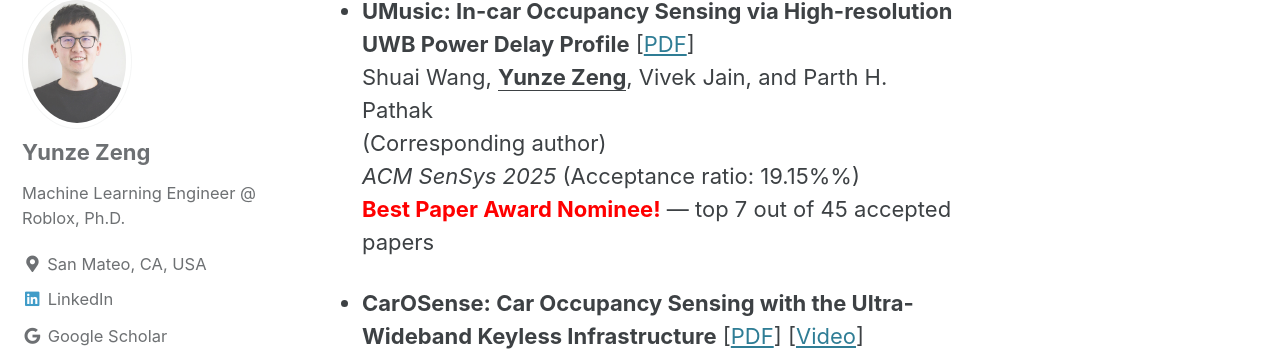
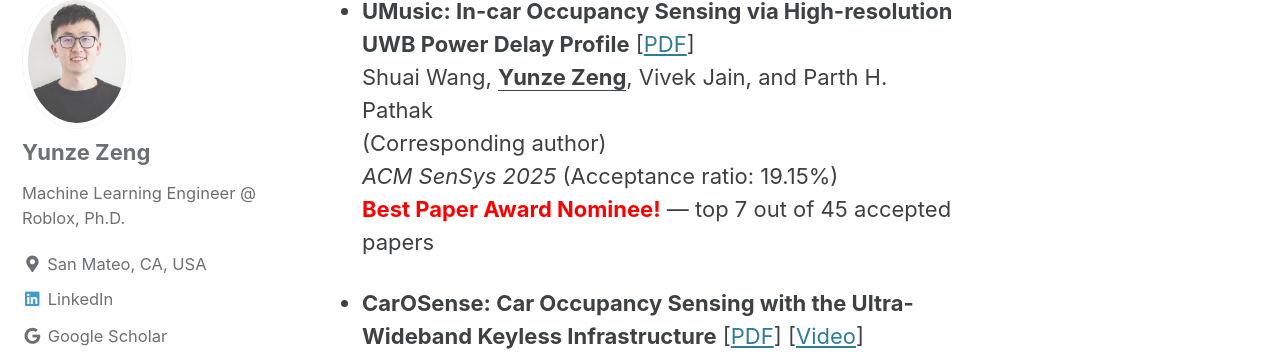
Before and after one commit to yunze/yunze.github.io, a Jekyll site: the page built from index.md, in a window 1280 px wide and 900 px high, scrolled down 1926 px. Shown: the part 97-453 px from the top of the window. Built offline with Jekyll 4.4.1, drawn with Linux system fonts in a browser that asks for light colours; cached includes are drawn as plain includes; some of the changed text lies outside the part shown.

Commit message:
Update index.md

```diff
--- a/index.md
+++ b/index.md
@@ -38,7 +38,7 @@ Multimodal ML, Generative AI, Applied ML Systems, Wireless Sensing
 - **UMusic: In-car Occupancy Sensing via High-resolution UWB Power Delay Profile** [[PDF](/assets/pdfs/UMusic_ACM_SenSys_2025.pdf)]\
 Shuai Wang, **<u>Yunze Zeng</u>**, Vivek Jain, and Parth H. Pathak\
 (Corresponding author)\
-*ACM SenSys 2025* (Acceptance ratio: 19.15%%)\
+*ACM SenSys 2025* (Acceptance ratio: 19.15%)\
 <span style="color:red">**Best Paper Award Nominee!**</span>  — top 7 out of 45 accepted papers
 
 - **CarOSense: Car Occupancy Sensing with the Ultra-Wideband Keyless Infrastructure** [[PDF](/assets/pdfs/CarOSense_ACM_IWMUT_2020.pdf)] [[Video](https://www.youtube.com/watch?time_continue=8&v=rdTXv62inuM&feature=emb_logo)]\
@@ -79,7 +79,7 @@ Zhicheng Yang, Parth H. Pathak, **<u>Yunze Zeng</u>**, Xixi Liran, and Prasant M
 - **WiWho: WiFi-based Person Identification in Smart Spaces** [[PDF](/assets/pdfs/WiWho_IPSN_2016.pdf)]\
 **<u>Yunze Zeng</u>**, Parth H. Pathak, and Prasant Mohapatra\
 *ACM/IEEE IPSN 2016* (Acceptance ratio: 19.6%)\
-<span style="color:red">**Most-cited work!(>400 citations)**</span>
+<span style="color:red">**Most-cited work!(>500 citations)**</span>
 
 - **Human Tracking and Activity Monitoring using 60GHz mmWave** [[PDF](/assets/pdfs/Tracking_IPSN_poster_2016.pdf)]\
 **<u>Yunze Zeng</u>**, Parth H. Pathak, Zhicheng Yang, and Prasant Mohapatra\
```
